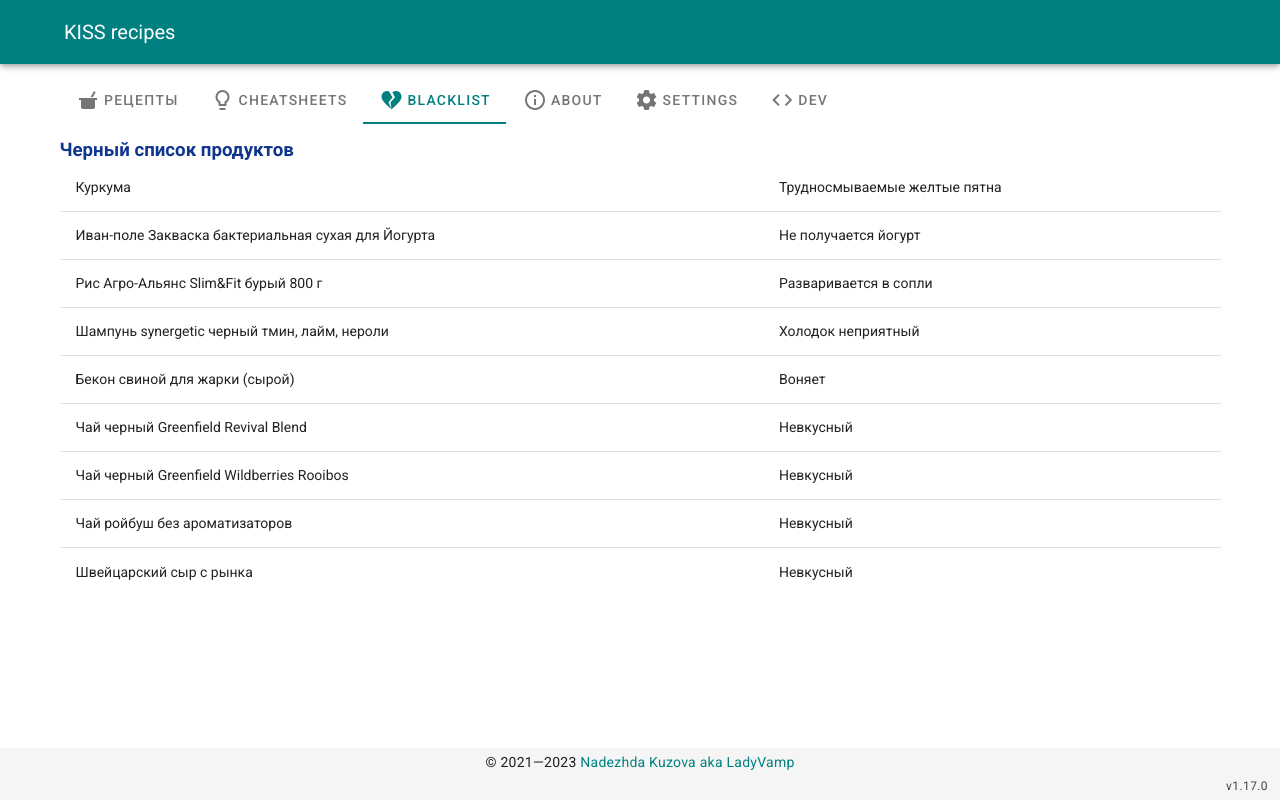
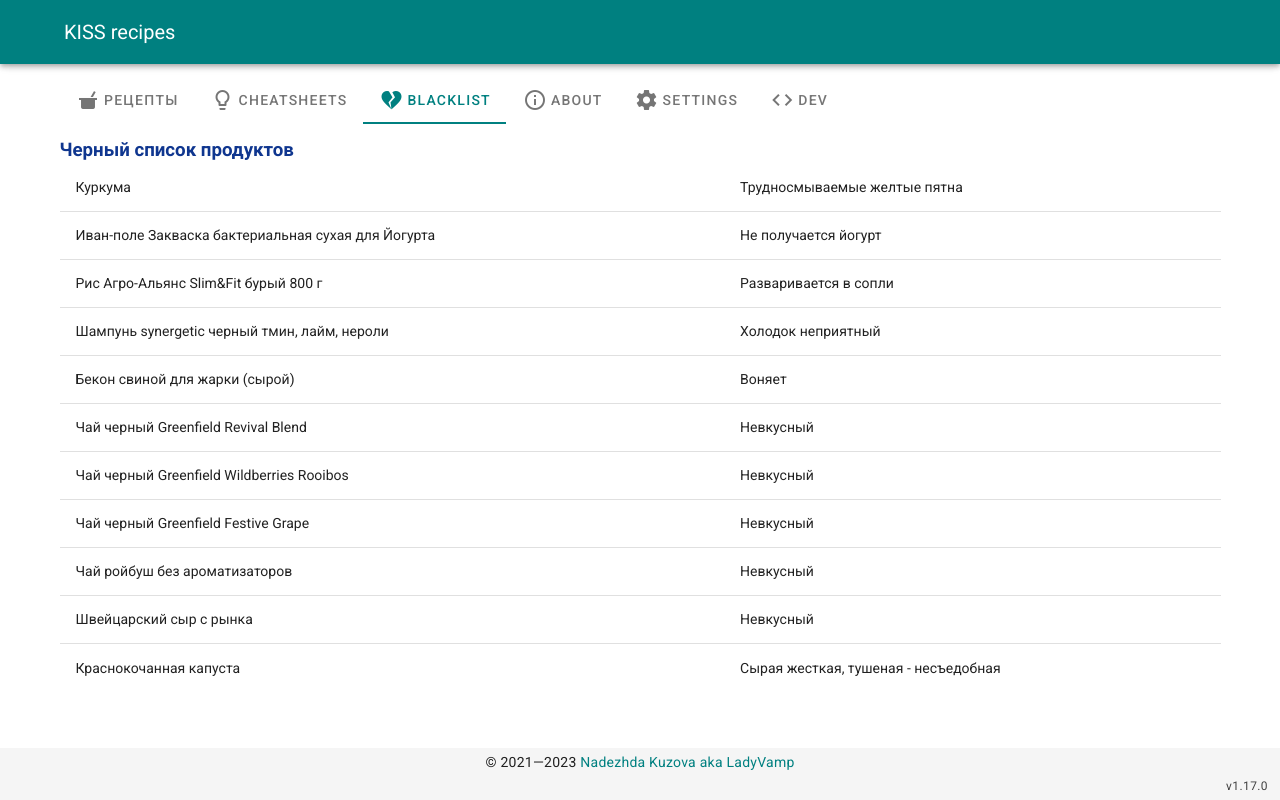
Before and after one commit to LadyVamp/vue-my-cookbook, a Vue app: page /#/blacklist in a window 1280 px wide. Built offline with nearby package versions, Linux system fonts and the light colour scheme; what vue-yandex-metrika would draw is missing.

Commit message:
upd blacklist

```diff
--- a/src/views/BlackListView.vue
+++ b/src/views/BlackListView.vue
@@ -48,6 +48,10 @@ export default {
                     description: 'Невкусный',
                 },
                 {
+                    name: 'Чай черный Greenfield Festive Grape',
+                    description: 'Невкусный',
+                },
+                {
                     name: 'Чай ройбуш без ароматизаторов',
                     description: 'Невкусный',
                 },
@@ -55,6 +59,10 @@ export default {
                     name: 'Швейцарский сыр с рынка',
                     description: 'Невкусный',
                 },
+                {
+                    name: 'Краснокочанная капуста',
+                    description: 'Сырая жесткая, тушеная - несъедобная',
+                },
             ],
         };
     },
```
